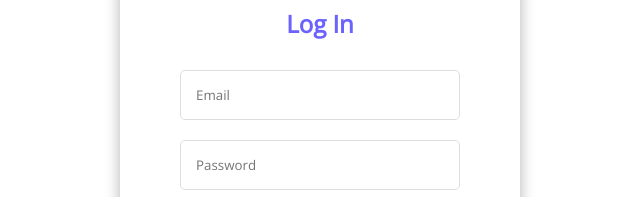
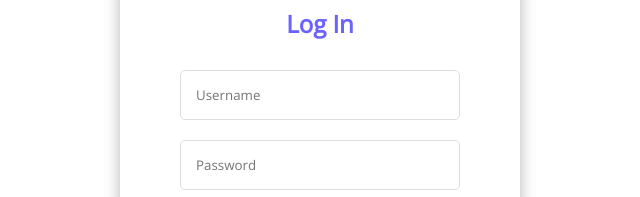
Before and after one commit to Daphne123-bit/mindeasev2, a plain HTML site: page bootstrap/login.html in a window 1280 px wide. Shown: the part 311-508 px from the top of the page, 320-960 px from the left. Drawn offline with nearby package versions, Linux system fonts and the light colour scheme; a web font is replaced by a local one.

Commit message:
added username

```diff
--- a/bootstrap/login.html
+++ b/bootstrap/login.html
@@ -23,7 +23,7 @@
         <div class="form-box">
             <form id="login" class="input-group active">
                 <h2>Log In</h2>
-                <input type="email" class="input-field" placeholder="Email" required>
+                <input type="email" class="input-field" placeholder="Username" required>
                 <input type="password" class="input-field" placeholder="Password" required>
                 <button type="submit" class="submit-btn">Login</button>
                 <span>Don't have an account?</span>
```
Also changed, not shown: bootstrap/signup.html (+1 -0 lines).
